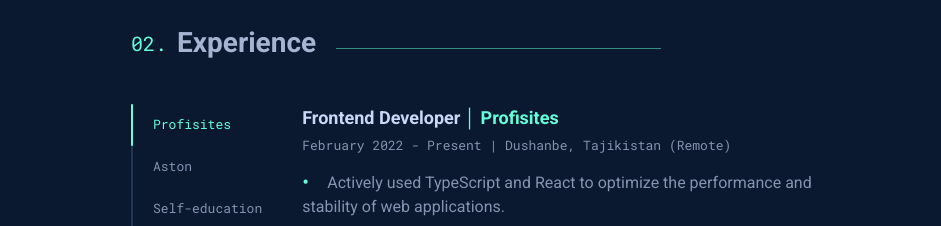
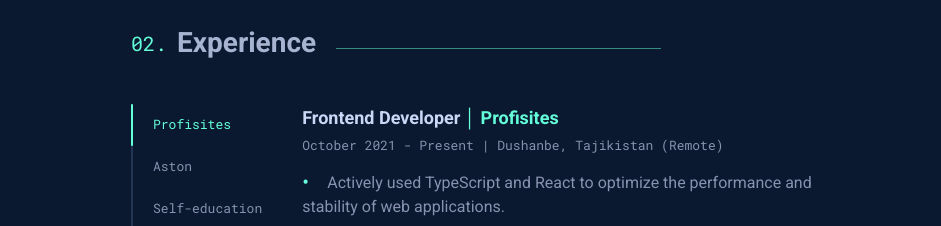
Before and after one commit to khuseinov/portfolio, a React (Vite) app: page / in a window 1280 px wide. Shown: the part 1480-1706 px from the top of the page, without its empty margins (159-1100 px from the left). Built offline with nearby package versions, Linux system fonts and the light colour scheme.

Commit message:
add new text for experience

```diff
--- a/src/components/Main/Experience/Experience.tsx
+++ b/src/components/Main/Experience/Experience.tsx
@@ -35,7 +35,7 @@
 			companyName: 'Profisites',
 			link: 'https://www.profisites.tj/',
 			position: 'Frontend Developer',
-			period: 'February 2022 - Present',
+			period: 'October 2021 - Present',
 			location: 'Dushanbe, Tajikistan (Remote)',
 			description: (
 				<div>
@@ -64,7 +64,7 @@
 			companyName: 'Aston',
 			link: 'https://astondevs.ru/',
 			position: 'Trainee Frontend Developer',
-			period: 'October 2021 - February 2022',
+			period: 'July 2021 - October 2021',
 			location: 'Kazan, Russia',
 			description: (
 				<div>
@@ -91,7 +91,7 @@
 			companyName: 'Self-education',
 			link: 'https://rustamkhuseinov.com/',
 			position: 'Frontend Developer',
-			period: 'January 2021 - October 2021',
+			period: 'January 2021 - August 2021',
 			location: 'Kazan, Russia',
 			description: (
 				<div>
```
Also changed, not shown: 1 other file (tests, documents, lock files or other folders).
